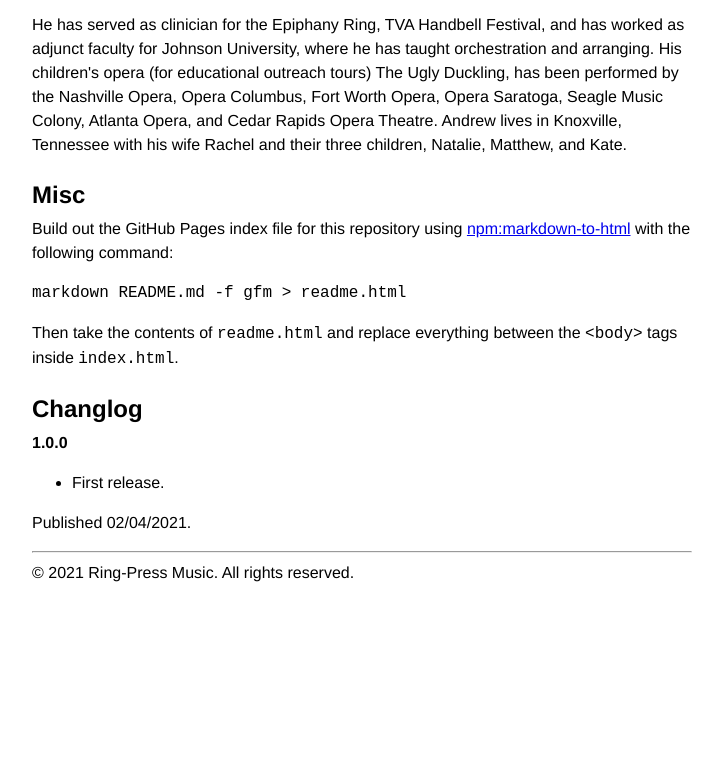
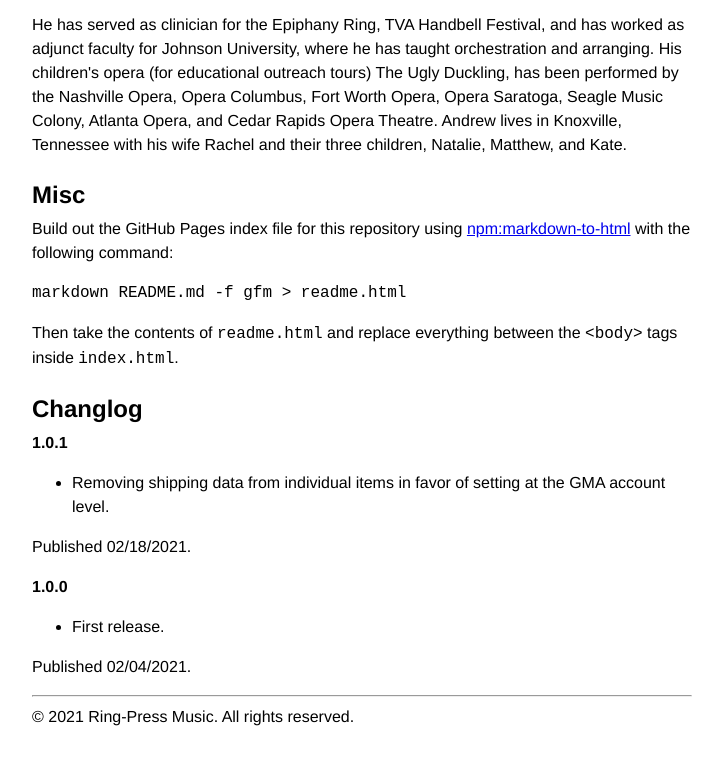
Before and after one commit to mwender/ring-press-music-feed, a plain HTML site: page index.html in a window 1280 px wide. Shown: the part 647-1412 px from the top of the page, without its empty margins (278-1001 px from the left). Before the commit the page ends 1280 px from the top, so only its background shows below. Drawn offline with Linux system fonts and the light colour scheme.

Commit message:
Updating README, documenting 1.0.1

```diff
--- a/index.html
+++ b/index.html
@@ -31,6 +31,11 @@
 <p><code>markdown README.md -f gfm &gt; readme.html</code></p>
 <p>Then take the contents of <code>readme.html</code> and replace everything between the <code>&lt;body&gt;</code> tags inside <code>index.html</code>.</p>
 <h2 id="changlog">Changlog</h2>
+<p><strong>1.0.1</strong></p>
+<ul>
+<li>Removing shipping data from individual items in favor of setting at the GMA account level.</li>
+</ul>
+<p>Published 02/18/2021.</p>
 <p><strong>1.0.0</strong></p>
 <ul>
 <li>First release.</li>
```
Also changed, not shown: readme.html (+5 -0 lines), 1 other file.
